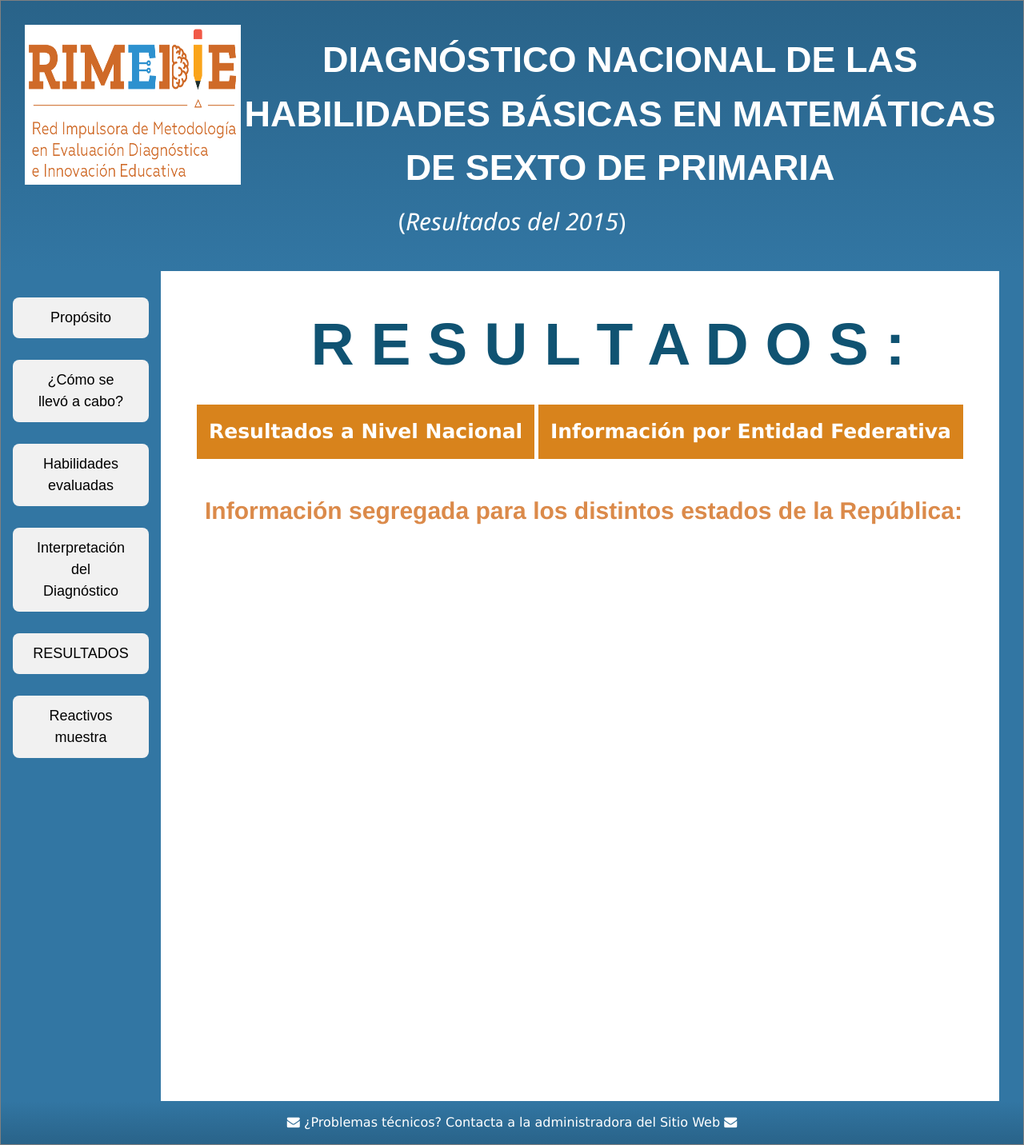
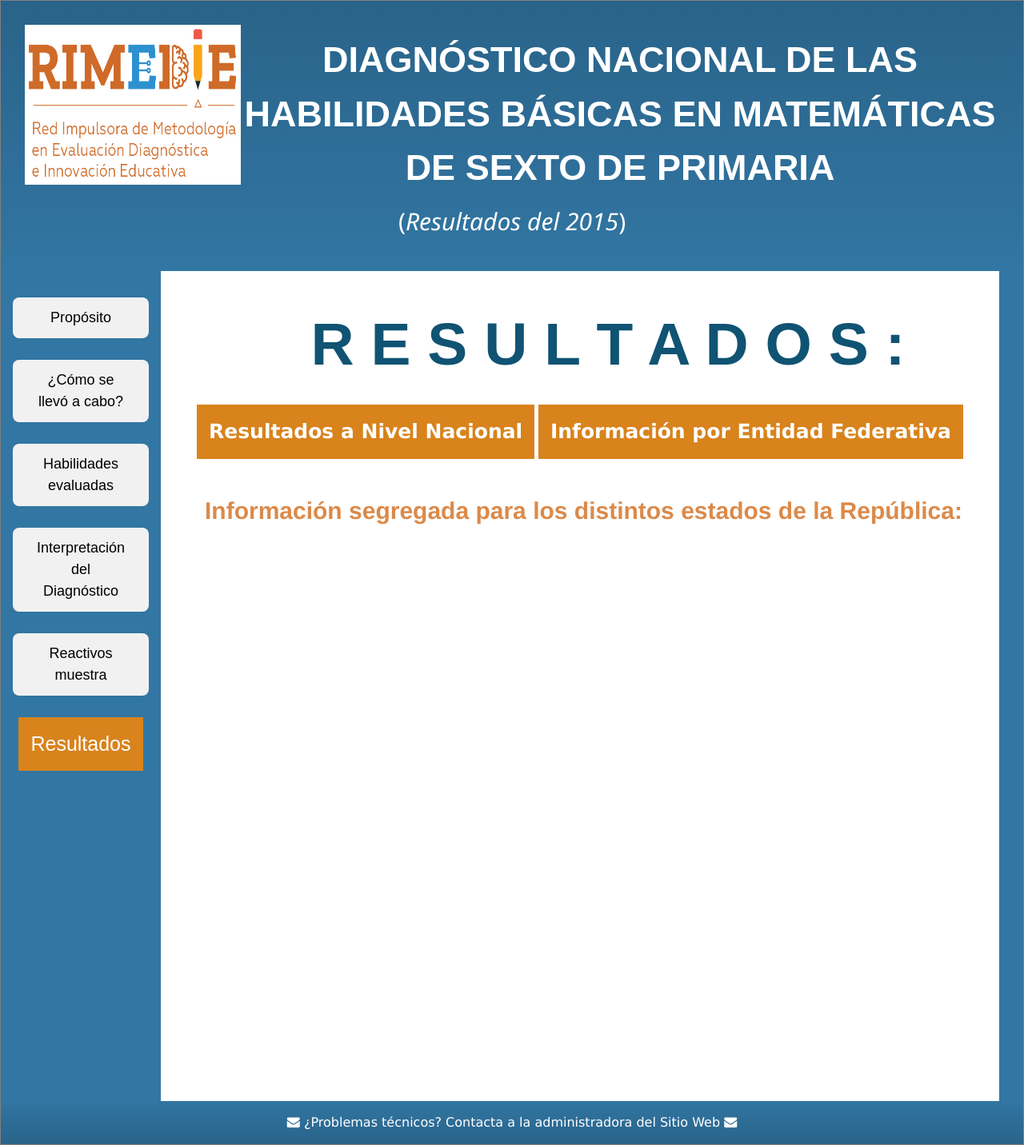
Before and after one commit to rimedie/rimedie.github.io, a Jekyll site: the page built from PLANEA-ELSEN_2015/1_Resultados_Estados.html, in a window 1280 px wide. Shown: the whole page at 80% size. Built offline with Jekyll 4.4.1, drawn with Linux system fonts in a browser that asks for light colours.

Commit message:
Update 1_Resultados.html

```diff
--- a/_layouts/1_Resultados.html
+++ b/_layouts/1_Resultados.html
@@ -225,9 +225,15 @@
  	<br>
 	  <li><a href="/PLANEA-ELSEN_2015/1_Interpretación.html" class="w3-block w3-round-large w3-light-grey w3-hover-lime w3-padding-large" style="width:100%">Interpretación del Diagnóstico</a></li>
  	<br>
-	  <li><a href="/PLANEA-ELSEN_2015/Resultados_Nacionales.html" class="w3-block w3-round-large w3-padding-large w3-light-grey w3-hover-lime" style="width:100%">RESULTADOS</a></li>
-	 <br>
-	<li><a href="/PLANEA-ELSEN_2015/Reactivos_Muestra.html" class="w3-block w3-round-large w3-light-grey w3-hover-lime w3-padding-large" style="width:100%">Reactivos muestra</a></li>
+	 <li><a href="/PLANEA-ELSEN_2015/Reactivos_Muestra.html" class="w3-block w3-round-large w3-light-grey w3-hover-lime w3-padding-large" style="width:100%">Reactivos muestra</a></li>
+        <br>
+	<div class="dropdown">
+  <button class="dropbtn" style="border-radius: 0px"><a href="/PLANEA-ELSEN_2015/Resultados_Nacionales.html" style="color:white;text-decoration: none;">Resultados</a></button>
+    <div class="dropdown-content" style="  width: 200px;">
+    <a href="/PLANEA-ELSEN_2015/Resultados_Nacionales.html" class="no-drop">Nacionales</a>
+    <a href="/PLANEA-ELSEN_2015/porRegion.html" class="no-drop">Por Entidad Federativa</a>
+    <a href="/PLANEA-ELSEN_2015/Heatmaps.html" class="no-drop">Por Habilidad</a>
+  </div>
  	 </center>
   </ul>
 </nav>
```
